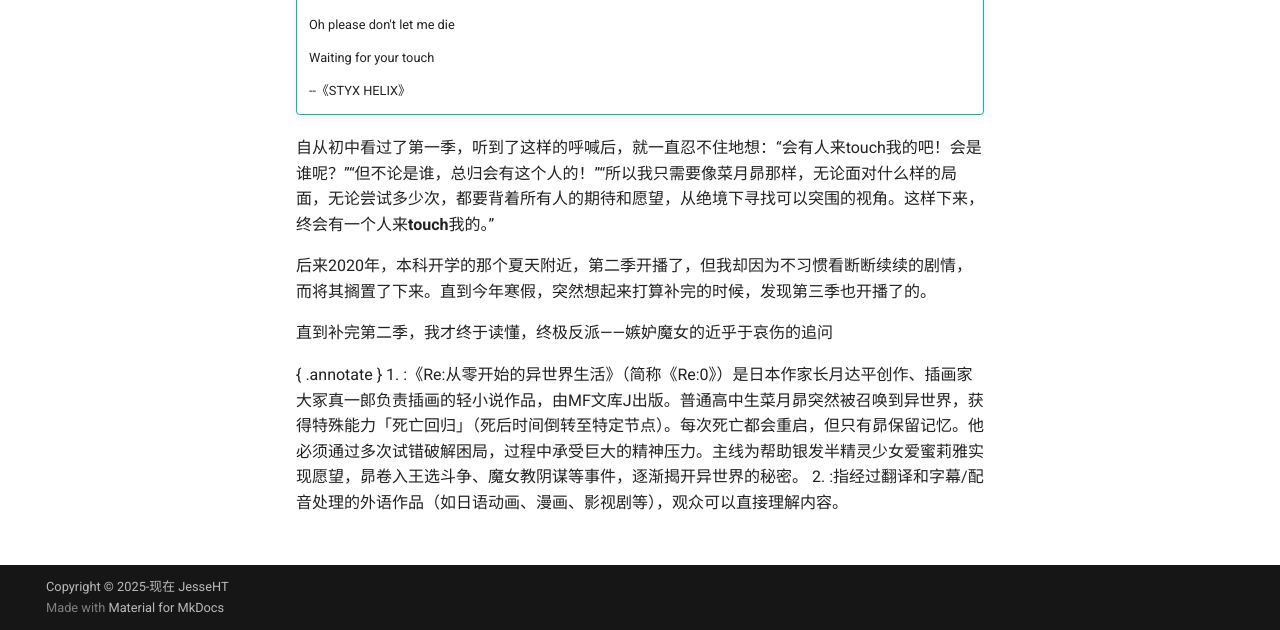
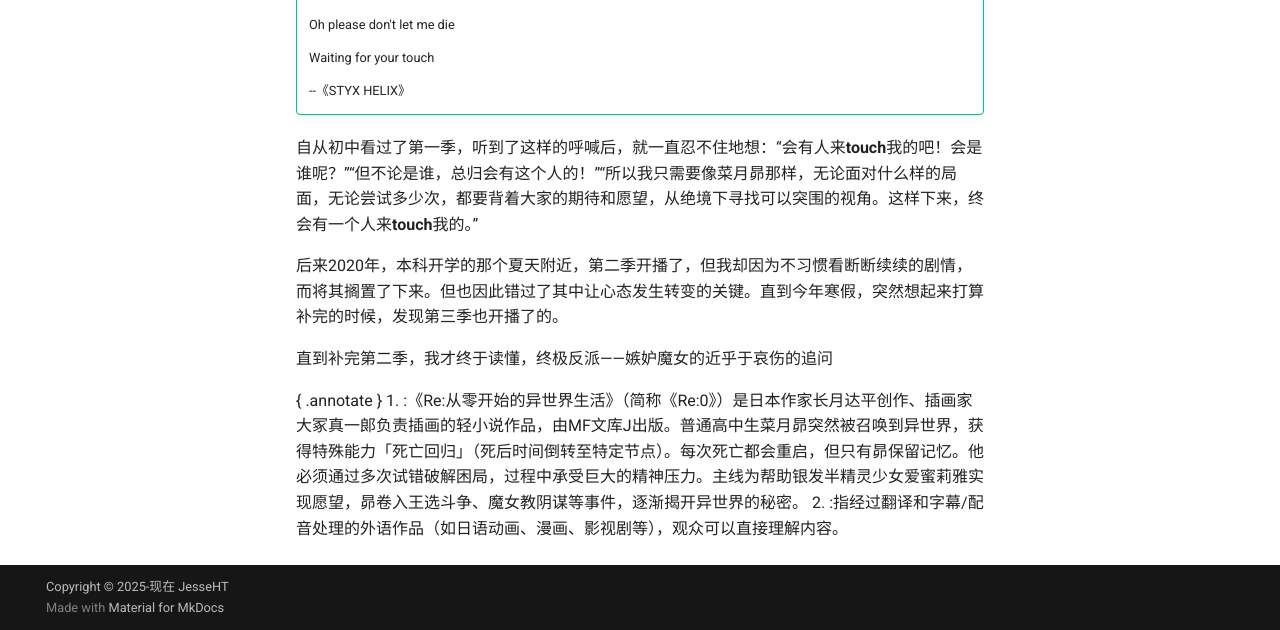
Before and after one commit to JesseHaoTian/HTLife, an MkDocs documentation site: the page built from docs/2Informal_Notes/Re0.md, in a window 1280 px wide and 1095 px high, cut to the strip 465-1095 px from the top of the window. Built offline with MkDocs 1.6.1 and Material for MkDocs 9.7.7, drawn with Linux system fonts in a browser that asks for light colours.

Commit message:
2025-05-08_23:22:46 update

```diff
--- a/docs/2Informal_Notes/Re0.md
+++ b/docs/2Informal_Notes/Re0.md
@@ -13,9 +13,9 @@
 
     --《STYX HELIX》
 
-自从初中看过了第一季，听到了这样的呼喊后，就一直忍不住地想：“会有人来touch我的吧！会是谁呢？”“但不论是谁，总归会有这个人的！”“所以我只需要像菜月昴那样，无论面对什么样的局面，无论尝试多少次，都要背着所有人的期待和愿望，从绝境下寻找可以突围的视角。这样下来，终会有一个人来<b>touch</b>我的。”
+自从初中看过了第一季，听到了这样的呼喊后，就一直忍不住地想：“会有人来<b>touch</b>我的吧！会是谁呢？”“但不论是谁，总归会有这个人的！”“所以我只需要像菜月昴那样，无论面对什么样的局面，无论尝试多少次，都要背着大家的期待和愿望，从绝境下寻找可以突围的视角。这样下来，终会有一个人来<b>touch</b>我的。”
 
-后来2020年，本科开学的那个夏天附近，第二季开播了，但我却因为不习惯看断断续续的剧情，而将其搁置了下来。直到今年寒假，突然想起来打算补完的时候，发现第三季也开播了的。
+后来2020年，本科开学的那个夏天附近，第二季开播了，但我却因为不习惯看断断续续的剧情，而将其搁置了下来。但也因此错过了其中让心态发生转变的关键。直到今年寒假，突然想起来打算补完的时候，发现第三季也开播了的。
 
 直到补完第二季，我才终于读懂，终极反派——嫉妒魔女的近乎于哀伤的追问
 
```
Also changed, not shown: docs/0Weekly_Summary/1Weekly/20250428.md (added, +27 -0 lines), docs/0Weekly_Summary/2Monthly/202504.md (added, +5 -0 lines), docs/2About_Me.md (+1 -1 lines), docs/index.md (+1 -1 lines).
